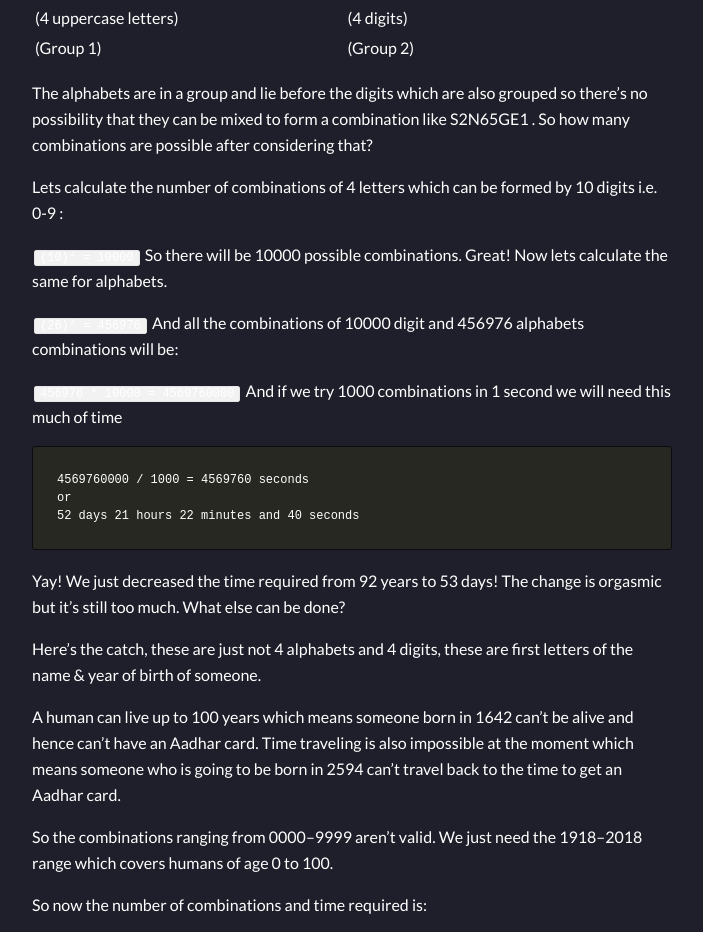
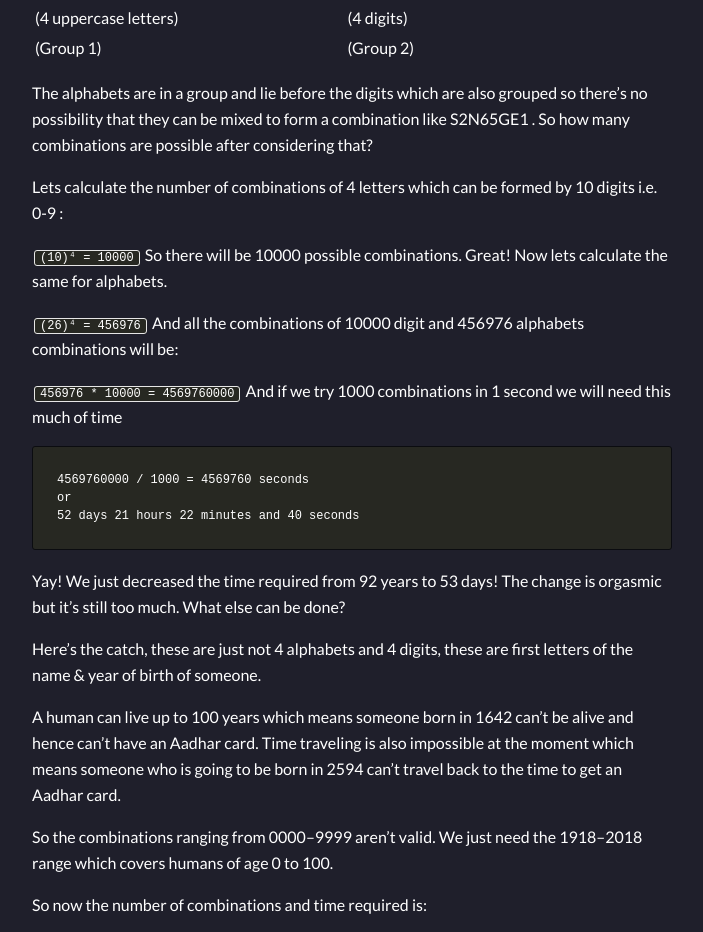
Before and after one commit to jermainlaforce/s0md3v.github.io, a Jekyll site: the page built from _posts/2018-10-25-cracking-eaadhar-password-in-2-seconds.md, in a window 1280 px wide. Shown: the part 995-1927 px from the top of the page, without its empty margins (288-991 px from the left). Built offline with Jekyll 4.4.1, drawn with Linux system fonts in a browser that asks for light colours; nearby versions of some CDN libraries.

Commit message:
Update _typography.scss

```diff
--- a/_sass/_typography.scss
+++ b/_sass/_typography.scss
@@ -68,7 +68,7 @@
 	padding-top: 10px;
 	@include font(14);
 	line-height: 1.3;
-	color: lighten($text-color, 10);
+	color: #ffffff;
 }
 
 /*
@@ -118,7 +118,7 @@
   @include font-rem(12);
 	line-height: 1.5;
   border: 1px solid lighten(#000, 90);
-	background-color: lighten(#000, 95);
+	background-color: #272822;
 	border-radius: 3px;
 }
 
```
